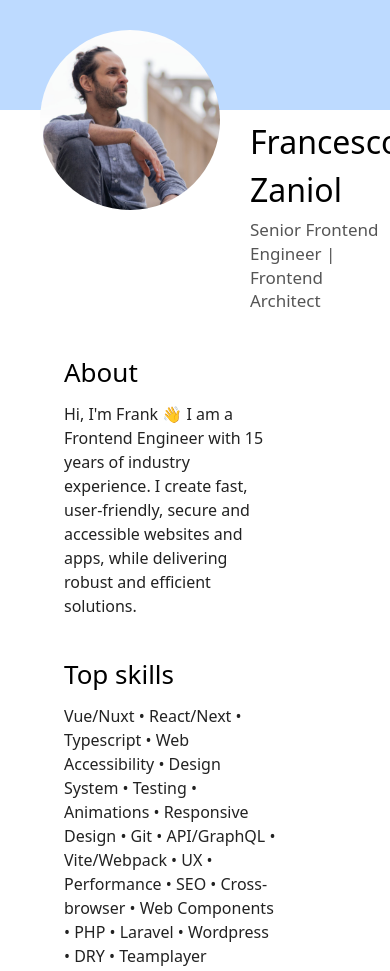
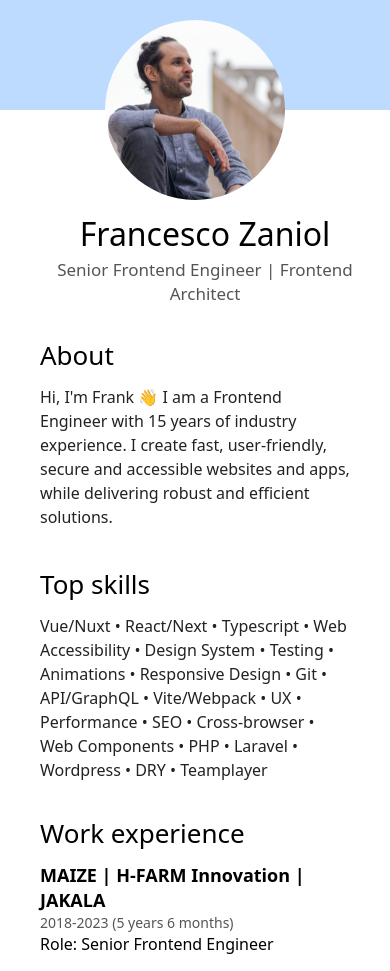
Before and after one commit to francescozaniol/francescozaniol.github.io, a plain HTML site: page wethod/index.html in a window 390 px wide. Shown: the top 971 px of the page. Drawn offline with nearby package versions, Linux system fonts and the light colour scheme.

Commit message:
wethod: responsive fixes

```diff
--- a/wethod/index.html
+++ b/wethod/index.html
@@ -239,19 +239,57 @@
         margin-bottom: 0;
       }
     }
+
+    .container-inner {
+      padding: 30px 40px;
+    }
+    .heading {
+      display: flex;
+      padding: 0 20px;
+    }
+    .avatar-img-container {
+      margin: -90px 0 0 0;
+      flex: 0 0 auto;
+    }
+    .titles {
+      padding: 10px 0 0 20px;
+      flex: 1 1 auto;
+    }
+    @media only screen and (max-width: 640px) {
+      .heading {
+        flex-wrap: wrap;
+      }
+      .avatar-img-container {
+        width: 100%;
+        text-align: center;
+      }
+      .avatar-img-container img {
+        margin-left: auto;
+        margin-right: auto;
+      }
+      .titles {
+        text-align: center;
+      }
+    }
   </style>
   <img src="./assets/bg-plain.gif" class="bg-cover bg-no-repeat bg-center w-full" style="height: 110px;" />
   <div style="max-width: 800px; margin: auto;position: relative;">
   <!-- <img src="./assets/bg.jpg" class="bg-cover bg-no-repeat bg-center w-full" style="height: 130px;" /> -->
   <!-- <div class="w-full" style="height:130px;background:#bddaff;"></div> -->
-  <img src="./assets/francescozaniol.jpg" class="rounded-full w-[180px] absolute left-10" style="top:-80px" />
-  <h1 class="relative w-full" style="padding: 8px 0 4px 250px">Francesco Zaniol</h1>
-  <h2 class="relative w-full" style="padding-left: 250px">
-    Senior Frontend Engineer | Frontend Architect<br />
-    <!-- Contractor / Freelance • Remote EU<br /> -->
-  </h2>
+  <div class="heading">
+    <div class="avatar-img-container">
+      <img src="./assets/francescozaniol.jpg" class="avatar-img rounded-full w-[180px]" style="top:-80px" />
+    </div>
+    <div class="titles">
+      <h1 class="main-title relative w-full">Francesco Zaniol</h1>
+      <h2 class="secondary-title relative w-full">
+        Senior Frontend Engineer | Frontend Architect<br />
+        <!-- Contractor / Freelance • Remote EU<br /> -->
+      </h2>
+    </div>
+  </div>
 
-  <div class="px-16 pr-28 pt-5 pb-8" style="padding-top:40px">
+  <div class="container-inner">
 
     <h3>About</h3>
     <p style="margin-bottom: .4em">Hi, I'm Frank 👋 I am a Frontend Engineer with <strong class="mid-bold">15 years of industry experience</strong>. I create fast, user-friendly, secure and accessible websites and apps, while delivering robust and efficient solutions.</p>
```
